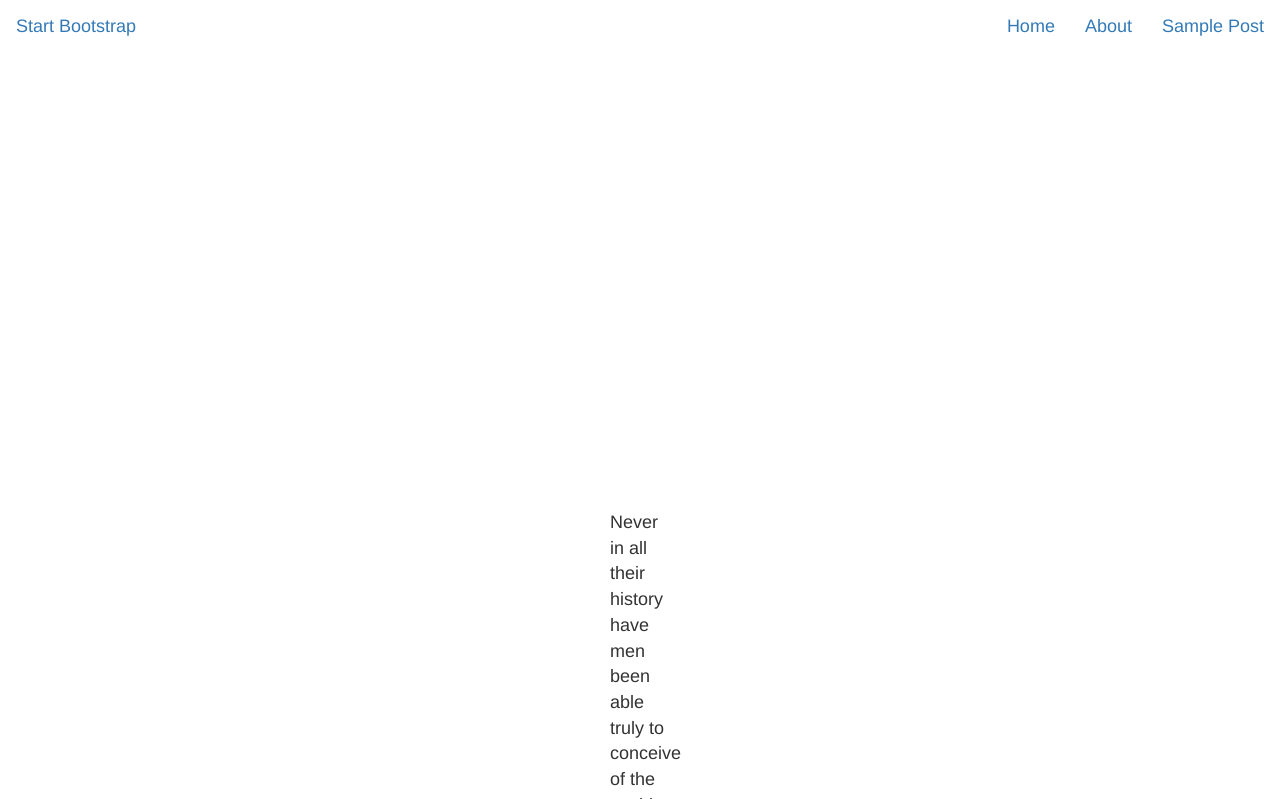
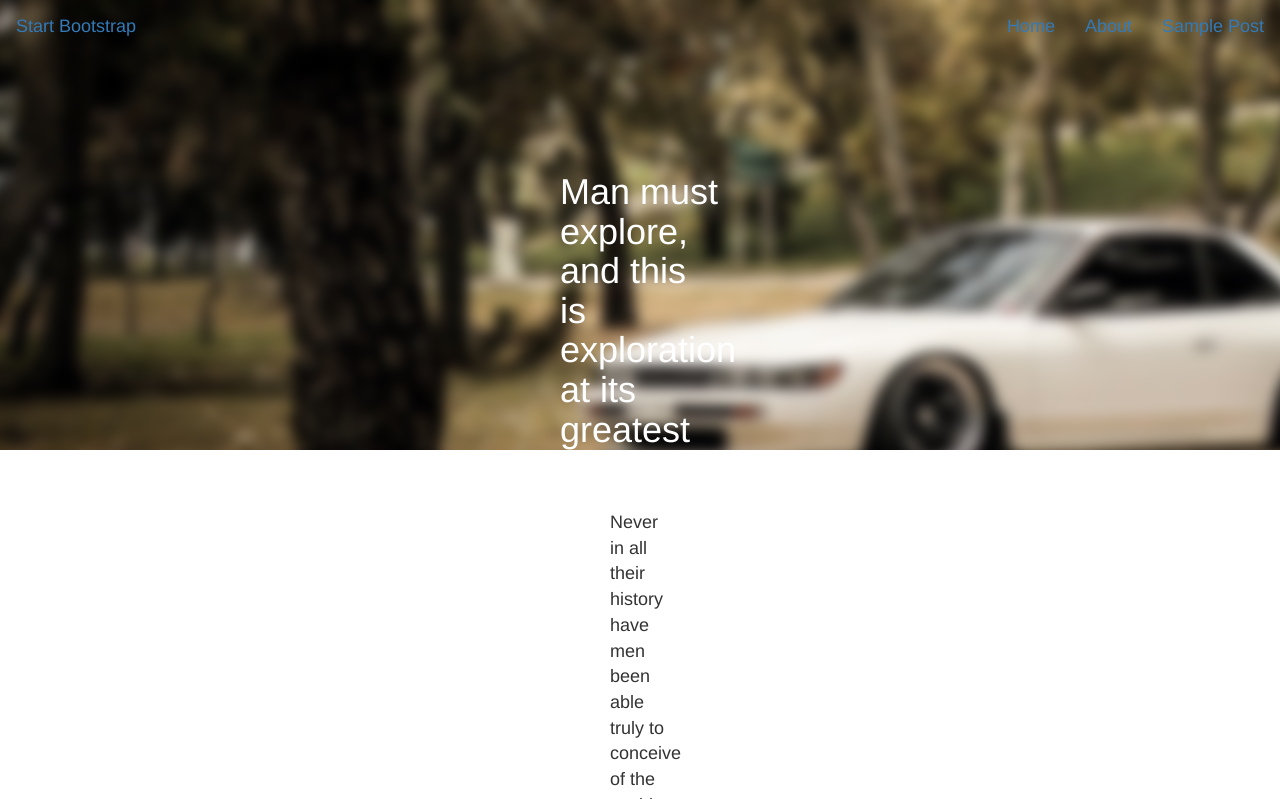
Before and after one commit to karlsol/ksol98, a plain HTML site: page index.html in a window 1280 px wide. Shown: the top 799 px of the page. Drawn offline with nearby package versions, Linux system fonts and the light colour scheme; files whose address does not match are found by name.

Commit message:
Update custom.css

```diff
--- a/custom.css
+++ b/custom.css
@@ -3,7 +3,7 @@
 }
 
 .banner {
-  background-image: url("banner.png");
+  background-image: url("images/banner.png");
   height: 450px;
   width: 100%;
 }
```
